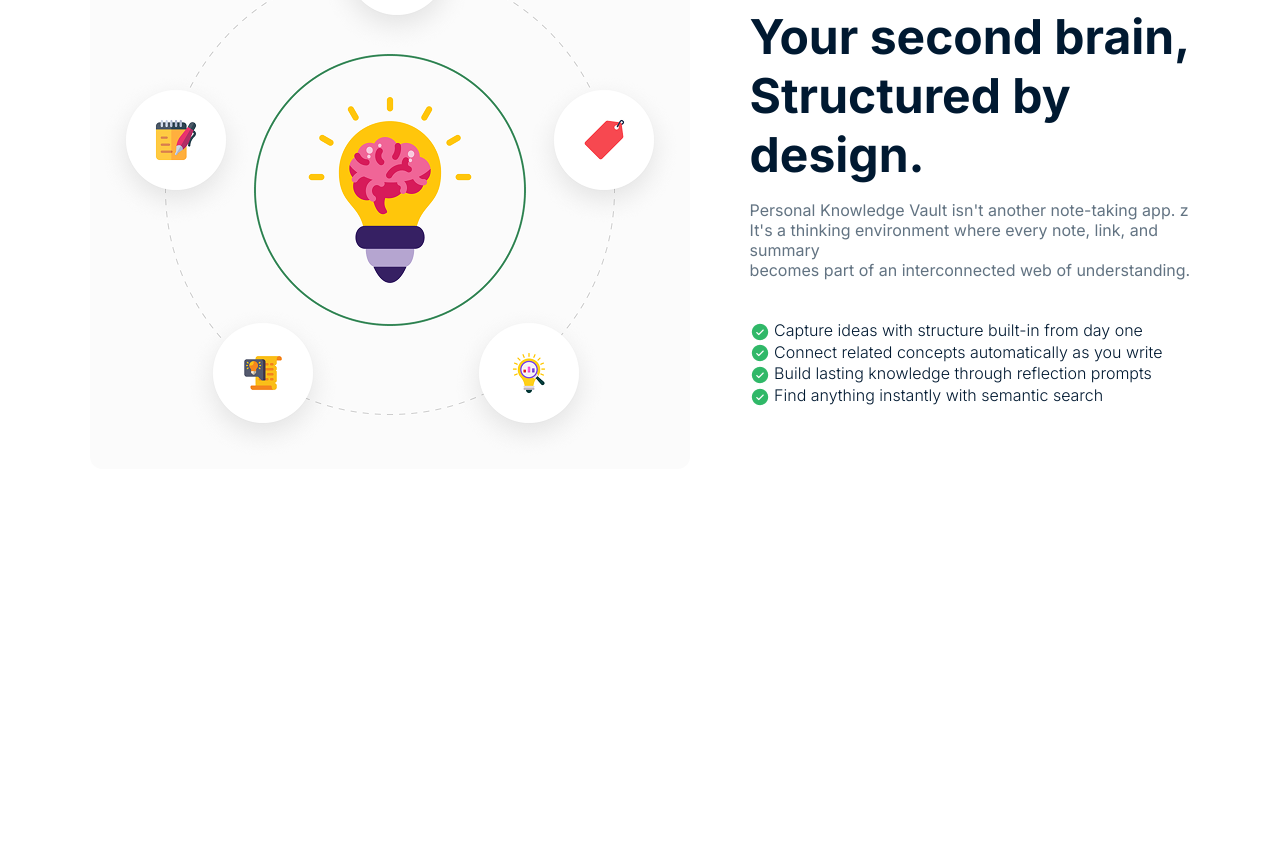
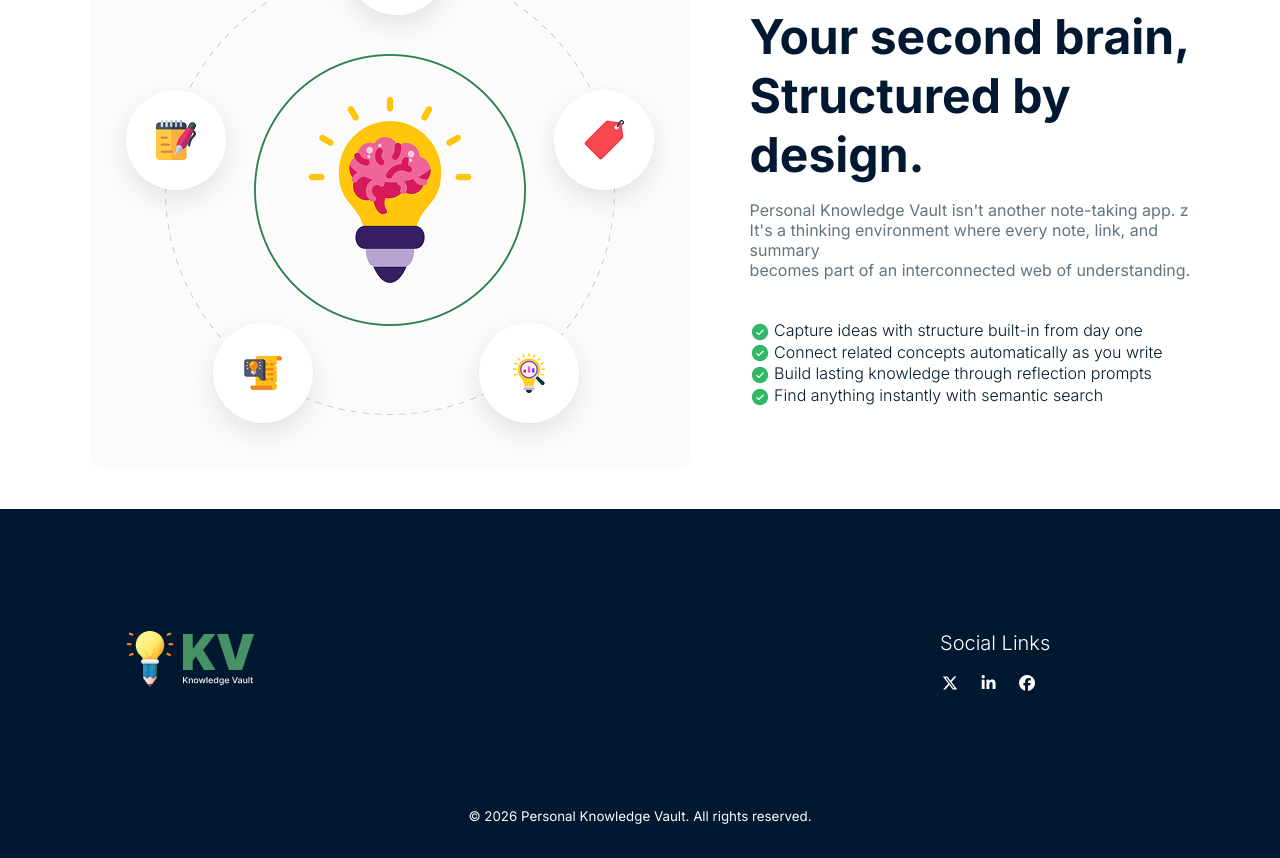
Before and after one commit to rakibulhasan02/A01-Knowledge-Vault, a plain HTML site: page index.html in a window 1280 px wide. Shown: the part 1555-2413 px from the top of the page. Before the commit the page ends 2064 px from the top, so only its background shows below. Drawn offline with Linux system fonts and the light colour scheme.

Commit message:
Add footer

```diff
--- a/index.html
+++ b/index.html
@@ -103,5 +103,22 @@ Structured by design.</h2>
     </div>
   </section>
 
+  <footer>
+    <div class="footer-container">
+      <div class="footer-info">
+        <img src="./assets/logo-footer.png" alt="">
+        <div class="footer-social">
+          <h4>Social Links</h4>
+          <i style="margin-right: 14px;"  class="fa-brands fa-x-twitter"><a href=""></a></i>
+          <i  style="margin-right: 14px;" class="fa-brands fa-linkedin-in"><a href=""></a></i>
+          <i style="margin-right: 14px;" class="fa-brands fa-facebook"><a href=""></a></i>
+
+        </div>
+      </div>
+      <p><small>&copy; 2026 Personal Knowledge Vault. All rights reserved.</small></p>
+
+    </div>
+  </footer>
+
 </body>
 </html>
--- a/styles/style.css
+++ b/styles/style.css
@@ -319,3 +319,41 @@ nav .btn{
 
   vertical-align: middle;
 }
+footer{
+  width: 100%;
+    max-width: 1600px;
+    background-color: #001931;
+  padding: 120px 120px 30px 120px;
+}
+.footer-container{
+  max-width: 1360px;
+  /* border: 1px solid white; */
+
+}
+.footer-container p{
+  text-align: center;
+  font-size: 16px;
+  line-height: 24px;
+  color: #FAFAFA;
+}
+.footer-container .footer-info{
+  display: flex;
+  justify-content: space-between;
+  /* gap: 790px; */
+  margin-bottom: 110px;
+
+}
+.footer-info img{
+    width: 139px;
+    height: 60px;
+}
+.footer-info .footer-social{
+  width: 220px;
+  color: #FFFFFF;
+}
+.footer-info .footer-social h4{
+  font-size: 20px;
+  line-height: 28px;
+  font-weight: 300;
+  margin-bottom: 16px;
+}
```
